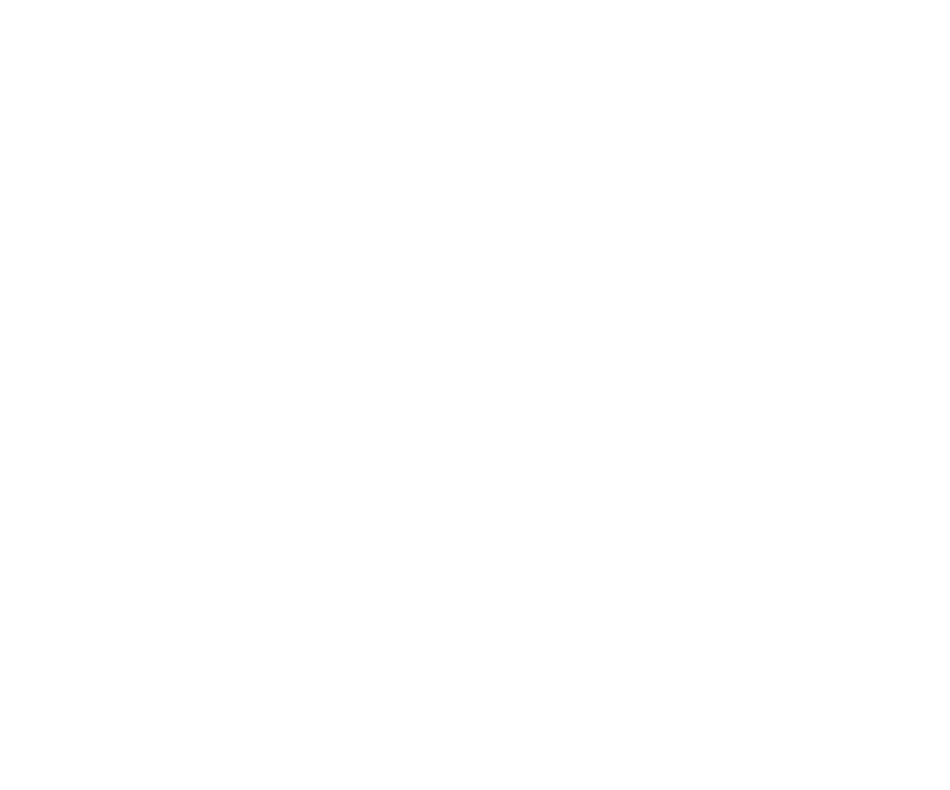
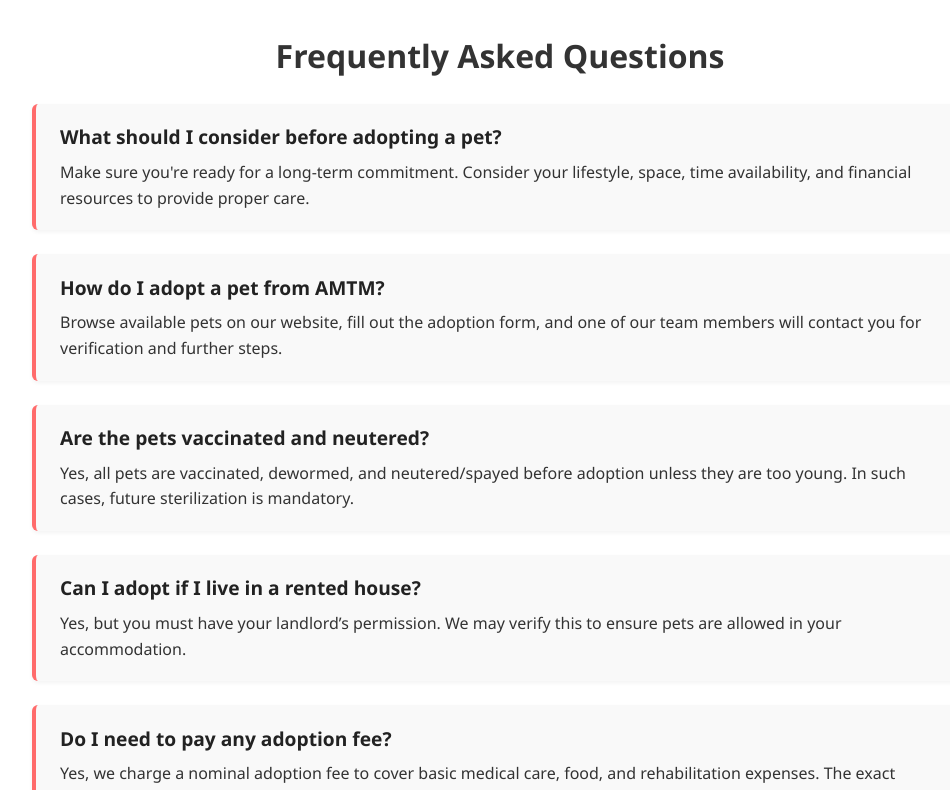
Before and after one commit to IvinGeorge04/PetAdoptionPlatform, a React (Vite) app in the folder FrontEnd/: page /FaqPage in a window 1280 px wide. Before the commit this address had no page. Shown: the top 790 px of the page, without its empty margins (0-950 px from the left). Built offline with nearby package versions, Linux system fonts and the light colour scheme.

Commit message:
update folder

```diff
--- /dev/null
+++ b/FrontEnd/src/Pages/FaqPage.css
@@ -0,0 +1,39 @@
+.faq-page {
+  max-width: 1000px;
+  margin: auto;
+  padding: 2rem;
+  font-family: 'Segoe UI', sans-serif;
+  color: #333;
+}
+
+.faq-page h2 {
+  font-size: 2rem;
+  margin-bottom: 1.5rem;
+  text-align: center;
+  font-weight: 600;
+}
+
+.faq-list {
+  display: flex;
+  flex-direction: column;
+  gap: 1.5rem;
+}
+
+.faq-item {
+  background: #f9f9f9;
+  padding: 1.2rem 1.5rem;
+  border-left: 4px solid #FF6B6B;
+  border-radius: 6px;
+  box-shadow: 0 2px 4px rgba(0,0,0,0.05);
+}
+
+.faq-item h4 {
+  font-size: 1.2rem;
+  margin-bottom: 0.5rem;
+  color: #222;
+}
+
+.faq-item p {
+  margin: 0;
+  line-height: 1.6;
+}
--- /dev/null
+++ b/FrontEnd/src/Pages/FaqPage.jsx
@@ -0,0 +1,52 @@
+import React from 'react';
+import { Link } from 'react-router-dom';
+import './FaqPage.css'; // Make sure to create this CSS file
+
+function FaqPage() {
+  const faqs = [
+    {
+      question: "What should I consider before adopting a pet?",
+      answer: "Make sure you're ready for a long-term commitment. Consider your lifestyle, space, time availability, and financial resources to provide proper care."
+    },
+    {
+      question: "How do I adopt a pet from AMTM?",
+      answer: "Browse available pets on our website, fill out the adoption form, and one of our team members will contact you for verification and further steps."
+    },
+    {
+      question: "Are the pets vaccinated and neutered?",
+      answer: "Yes, all pets are vaccinated, dewormed, and neutered/spayed before adoption unless they are too young. In such cases, future sterilization is mandatory."
+    },
+    {
+      question: "Can I adopt if I live in a rented house?",
+      answer: "Yes, but you must have your landlord’s permission. We may verify this to ensure pets are allowed in your accommodation."
+    },
+    {
+      question: "Do I need to pay any adoption fee?",
+      answer: "Yes, we charge a nominal adoption fee to cover basic medical care, food, and rehabilitation expenses. The exact amount will be shared during the adoption process."
+    },
+    {
+      question: "Can I return the pet if it doesn’t work out?",
+      answer: "We encourage responsible adoptions. However, in case of genuine concerns, the pet must be returned to AMTM and not given away to others."
+    },
+    {
+      question: "Do you provide post-adoption support?",
+      answer: "Yes, we’re here to help you transition smoothly. We provide advice on care, feeding, training, and veterinary support for adopted pets."
+    }
+  ];
+
+  return (
+    <div className="faq-page">
+      <h2>Frequently Asked Questions</h2>
+      <div className="faq-list">
+        {faqs.map((faq, index) => (
+          <div className="faq-item" key={index}>
+            <h4>{faq.question}</h4>
+            <p>{faq.answer}</p>
+          </div>
+        ))}
+      </div>
+    </div>
+  );
+}
+
+export default FaqPage;
--- a/FrontEnd/src/Pages/MedicalCare.css
+++ b/FrontEnd/src/Pages/MedicalCare.css
@@ -1,6 +1,6 @@
 .medical-page {
   font-family: 'Segoe UI', sans-serif;
-  color: #111;
+  color: #943a17;
   line-height: 1.7;
   max-width: 1200px;
   margin: auto;
@@ -12,7 +12,7 @@
   margin-bottom: 3rem;
 }
 
-h2 {
+h3 {
   font-size: 1.7rem;
   font-weight: 700;
   margin-bottom: 1rem;
--- a/FrontEnd/src/Pages/MedicalCare.jsx
+++ b/FrontEnd/src/Pages/MedicalCare.jsx
@@ -1,5 +1,5 @@
 import React from 'react';
-import './MedicalCare.css'; // Link to your CSS file
+import './MedicalCare.css';
 import { Link } from 'react-router-dom';
 import Sidebar from './Sidebar';
 function MedicalCare() {
@@ -19,7 +19,7 @@
     <div className="medical-page">
 
       <section className="intro-section">
-        <h2><strong>Providing continuous medical treatment and rehabilitation<br />for animals under AMTM’s care.</strong></h2>
+        <h3><i>Providing continuous medical treatment and rehabilitation<br />for animals under AMTM’s care.</i></h3>
         <p>
           Some animals come to us battered and broken, and while many recover and find new homes, others need long-term support.
           These resilient survivors—our permanent family—are with us for life. They have faced unimaginable hardships, from severe
@@ -29,7 +29,7 @@
       </section>
 
       <section className="neutering-section">
-        <h2><strong>How We Ensure Safe and Effective Neutering</strong></h2>
+        <h3><i>How We Ensure Safe and Effective Neutering</i></h3>
         <p>
           At AMTM, every animal we rescue is treated with care and dignity. Our trained veterinarians conduct sterilizations
           using the latest medical practices, ensuring that the procedure is safe, effective, and as stress-free as possible for the animals.
@@ -47,7 +47,7 @@
       </section>
 
       <section className="support-section">
-        <h2><strong>Your Support is Their Lifeline</strong></h2>
+        <h3><i><strong>Your Support is Their Lifeline</strong></i></h3>
         <p>
           By sponsoring a day of care, you help provide essential food, medical treatments, and enrichment activities for our
           permanent residents. Every contribution, no matter how small, makes a significant impact.
--- a/FrontEnd/src/Pages/Sidebar.jsx
+++ b/FrontEnd/src/Pages/Sidebar.jsx
@@ -19,7 +19,7 @@
           <li><a href="Laws">⚖️Laws</a></li>
           <li><a href="PawsAndPeace">Paws&Peace</a></li>
           <li><a href="MedicalCare">MedicalCare</a></li>
-          <li><a href="#">⚙️ Settings</a></li>
+          <li><a href="FagPage">FAQs</a></li>
         </ul>
       </div>
 
--- a/FrontEnd/src/main.jsx
+++ b/FrontEnd/src/main.jsx
@@ -12,6 +12,7 @@
 import Laws from './Pages/Laws.jsx'
 import PawsAndPeace from './Pages/pawsAndPeace.jsx'
 import MedicalCare from './Pages/MedicalCare.jsx'
+import FaqPage from './Pages/FaqPage.jsx'
 
 
 createRoot(document.getElementById('root')).render(
@@ -26,6 +27,7 @@
        <Route path="/Laws" element={<Laws></Laws>}/>
        <Route path="/PawsAndPeace" element={<PawsAndPeace></PawsAndPeace>}/>
        <Route path="/MedicalCare" element={<MedicalCare/>}/>
+       <Route path="/FaqPage" element={<FaqPage/>}/>
 
 
 
```
